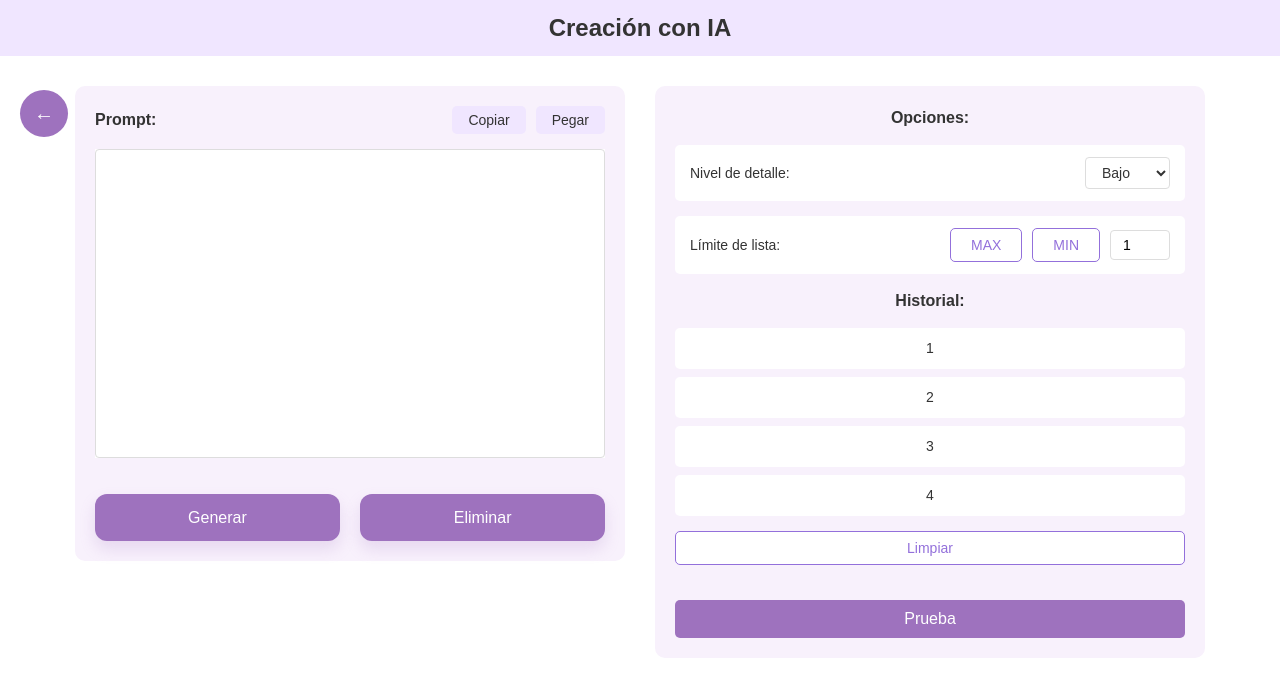
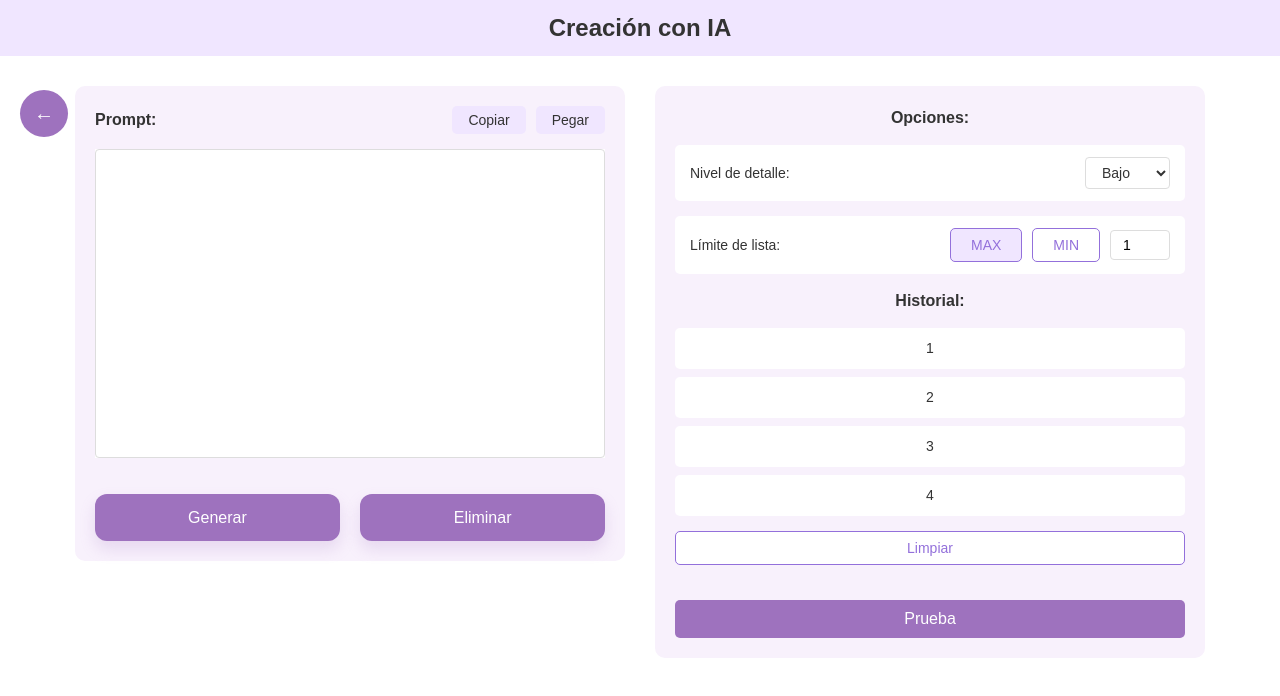
Before and after one commit to lorettaveiga/SoftEdgePruebas, a React (Vite) app in the folder Front/: page /generate in a window 1280 px wide. Shown: the top 696 px of the page. Built offline with nearby package versions, Linux system fonts and the light colour scheme; sample sign-in values are in the browser's storage.

Commit message:
Update Generate.jsx

```diff
--- a/Front/src/pages/Generate.jsx
+++ b/Front/src/pages/Generate.jsx
@@ -8,7 +8,8 @@ function Generate() {
   const [prompt, setPrompt] = useState("");
   const [copiarText, setCopiarText] = useState("Copiar"); // Estado para controlar el texto copiado
   const [pegarText, setPegarText] = useState("Pegar"); // Estado para controlar el texto pegado
-  const [selectedOption, setSelectedOption] = useState("Bajo"); // Estado para controlar la opción seleccionada
+  const [selectedDetail, setSelectedDetail] = useState("Bajo");
+  const [selectedOption, setSelectedOption] = useState("MAX"); // Estado para controlar la opción seleccionada
   const [limit, setLimit] = useState(1); // Estado para controlar el límite
   const [history, setHistory] = useState(["1", "2", "3", "4"]); // Estado para controlar el historial
   const [loading, setLoading] = useState(false); // Estado para controlar el estado de carga
@@ -85,10 +86,6 @@ function Generate() {
     setTimeout(() => {
       setPegarText("Pegar"); // Cambiar el texto del botón a "Pegar" después de 2 segundos
     }, 2000);
-  };
-
-  const handleOptionSelect = (option) => {
-    setSelectedOption(option); // Actualizar el estado de la opción seleccionada
   };
 
   const addToHistory = (prompt) => {
@@ -177,8 +174,8 @@ function Generate() {
               <div className="prompt-options-container">
                 <span>Nivel de detalle:</span>
                 <select
-                  value={selectedOption}
-                  onChange={(e) => handleOptionSelect(e.target.value)}
+                  value={selectedDetail}
+                  onChange={(e) => setSelectedDetail(e.target.value)}
                 >
                   <option value="Bajo">Bajo</option>
                   <option value="Medio">Medio</option>
```
